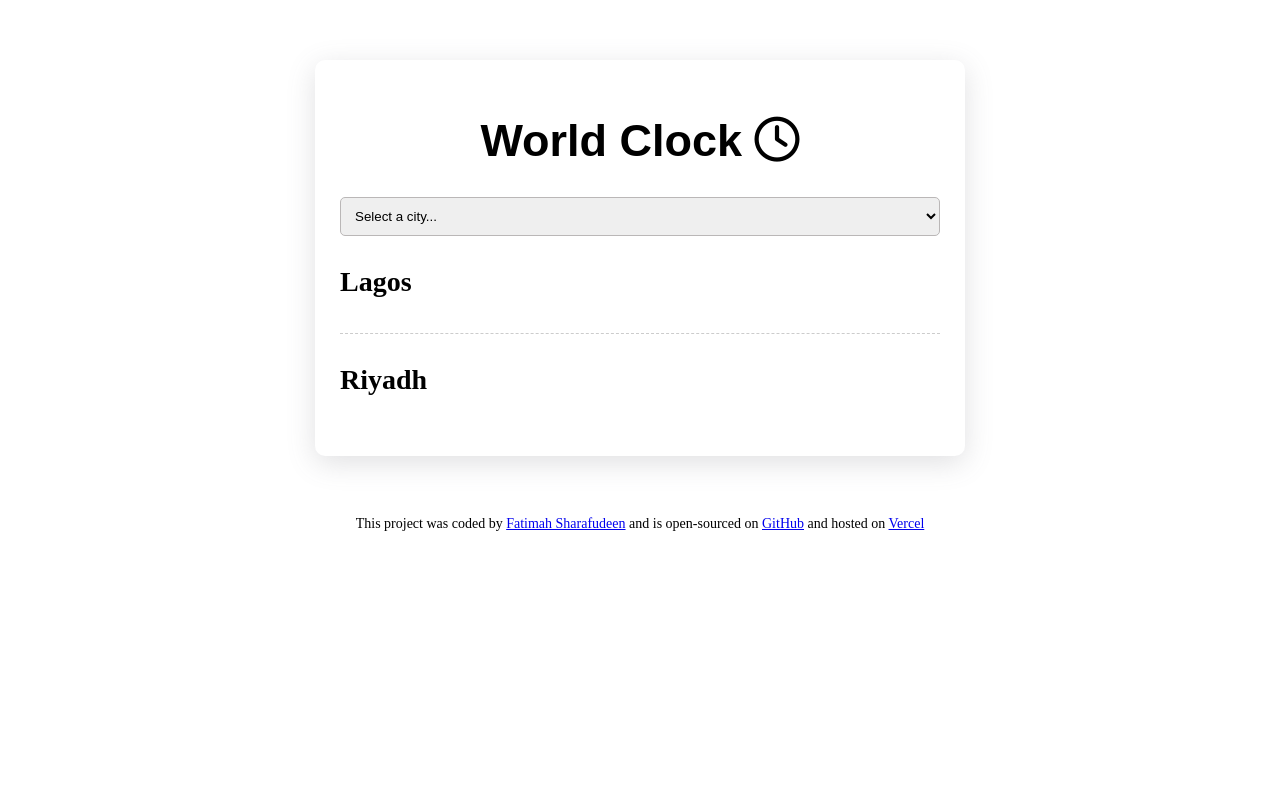
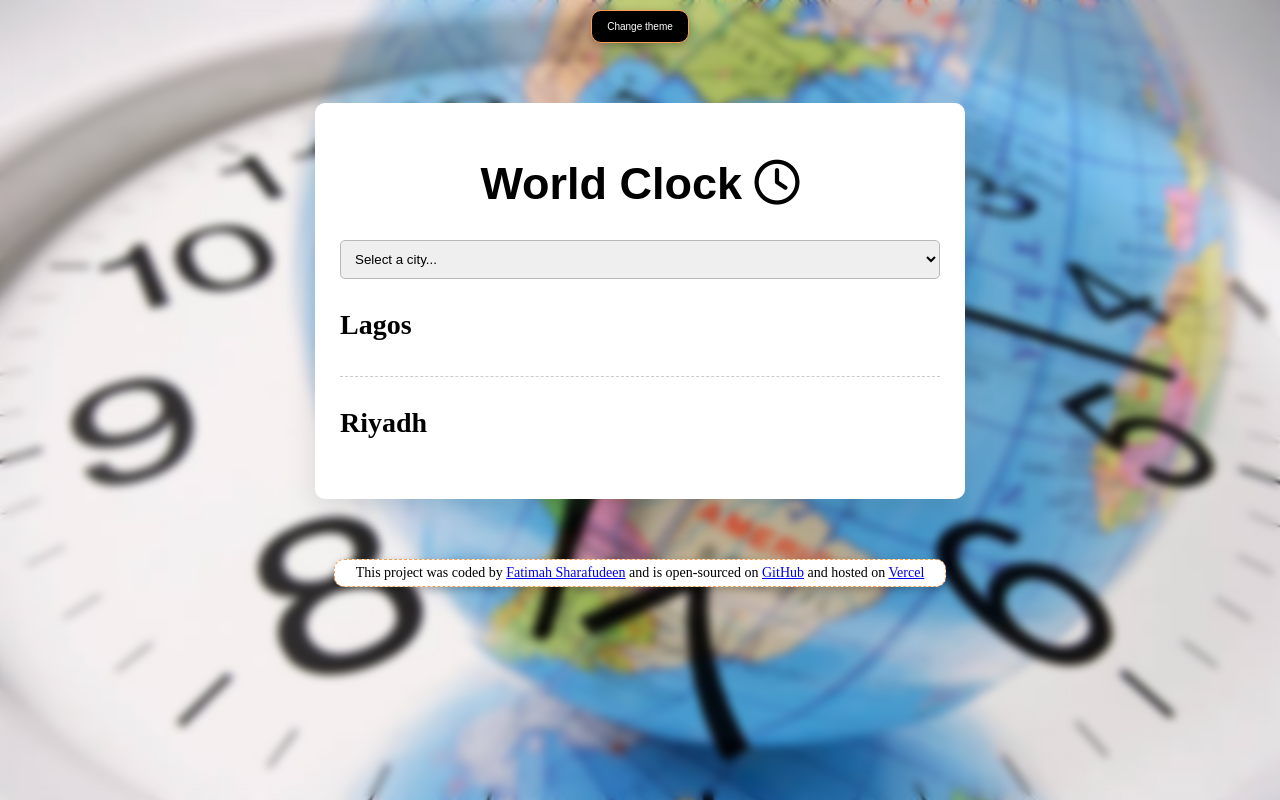
Before and after one commit to bintsharaf/world-clock, a plain HTML site: page index.html in a window 1280 px wide. Drawn offline with nearby package versions, Linux system fonts and the light colour scheme; a script that the page names is missing.

Commit message:
Added images and made the page more visually appealing

```diff
--- a/index.html
+++ b/index.html
@@ -10,7 +10,9 @@
     <script src="https://kit.fontawesome.com/9f22623552.js" crossorigin="anonymous"></script>
 </head>
 <body>
-
+    <div class="blur-overlay"></div>
+        <div class="content">
+            <button class="theme-button">Change theme</button>
             <div class="container">
                 <h1>World Clock <i class="fa-regular fa-clock"></i></h1>
 
@@ -42,12 +44,13 @@
                     </div>
 
 
+             </div>
 
-    </div>
 
     <footer>
         This project was coded by <a href="https://www.linkedin.com/in/fatimahsharafudeen/" target="_blank" rel="noopener noreferrer">Fatimah Sharafudeen</a> and is open-sourced on <a href="https://github.com/bintsharaf/world-clock/" target="_blank" rel="noopener noreferrer">GitHub</a> and hosted on <a href="https://timezones-now.vercel.app/" target="_blank" rel="noopener noreferrer">Vercel</a>
     </footer>
     <script src="index.js"></script>
+    </div>
 </body>
 </html>
--- a/index.js
+++ b/index.js
@@ -1,3 +1,17 @@
+function changeTheme() {
+            let body = document.querySelector("body");
+            //interchanging the theme from dark to light
+            if (body.classList.contains("dark")) {
+                    body.classList.remove("dark");
+               } else {
+                    body.classList.add("dark");
+                }
+
+        }
+let button = document.querySelector(".theme-button");
+button.addEventListener("click", changeTheme);
+
+
 function updateTimeZone() {
 
     //Lagos
--- a/styles.css
+++ b/styles.css
@@ -1,13 +1,68 @@
 body {
     /*color: #1A73E8;*/
+    background-image: url(images/worldWatch.jpg);
+    background-repeat: no-repeat;
+    background-size: cover;
+    /*backdrop-filter: blur(5px);*/
+    margin: 0;
+    padding: 0;
 
 }
+.blur-overlay {
+    position: fixed;
+    top: 0;
+    left: 0;
+    width: 100%;
+    height: 100%;
+    backdrop-filter: blur(5px);
+    -webkit-backdrop-filter: blur(5px);
+    z-index: 1;
+}
+.content {
+    position: relative;
+    z-index: 2;
+}
+.dark {
+    background-image: url(images/watchPics.jpg);
+
+}
+
+.dark .container {
+        background: #775a45;
+        color: white;
+        box-shadow: rgba(0, 0, 0, 0.35) 0px 5px 15px;
+}
+.dark a {
+        color: black;
+        }
+.dark footer {
+    background-color: #775a45;
+    border: 1px dashed #ff9b53;
+    color: white;
+}
+.theme-button {
+            display: block;
+            margin: 10px auto;
+            padding: 10px 15px;
+            background: black;
+            color: white;
+            border: 1px solid #ff9b53;
+            border-radius: 10px;
+            cursor: pointer;
+            font-size: 10px;
+            box-shadow: rgba(0, 0, 0, 0.24) 0px 3px 8px;
+        }
+.theme-button:hover {
+            color: black;
+            background: white;
+        }
+
 .container {
     max-width: 600px;
     margin: 60px auto;
     padding: 25px;
     border-radius: 10px;
-
+    background-color: white;
     box-shadow: rgba(100, 100, 111, 0.2) 0px 7px 29px 0px;
 }
 h1 {
@@ -52,6 +107,14 @@ footer {
     text-align: center;
     font-size: 14px;
     color: 0, 0, 0, 0.6;
+    box-shadow: rgba(0, 0, 0, 0.24) 0px 3px 8px;
+    max-width: 600px;
+    text-align: center;
+    margin: 10px auto;
+    padding: 5px;
+    background-color: white;
+    border-radius: 10px;
+    border: 1px dashed #ff9b53;
 }
 
 @media (max-width: 600px) {
```
Also changed, not shown: images/watchPics.jpg (added), images/worldWatch.jpg (added). Lines whose indentation alone changed are shown as unchanged.
